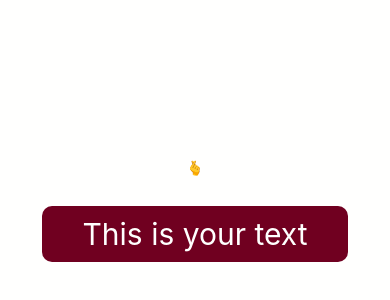
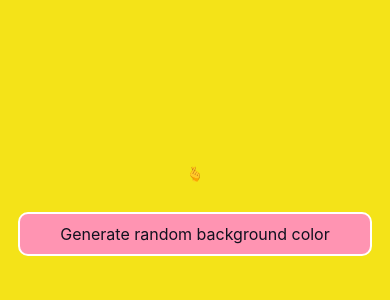
Before and after one commit to lucirs7/rn_learn-HelloProject, a React Native app: screen / in a window 390 px wide. Shown: the part 212-512 px from the top of the page. Built offline with nearby package versions, Linux system fonts and the light colour scheme.

Commit message:
Video #22. Changing background colour app.
App that has a button that changes background colour with a random generated colour.

```diff
--- a/App.tsx
+++ b/App.tsx
@@ -1,20 +1,30 @@
 import React, { useState } from "react";
-import { Text, View, StyleSheet, TextInput, Button, Alert, TouchableOpacity } from "react-native";
+import { Text, View, StyleSheet, Alert, TouchableOpacity } from "react-native";
 
 export default function App() {
-  const [myText, setMyText] = useState('This is your text');
+  //const [myText, setMyText] = useState('Generate random colour');
+
+  const generateRandomColour = (): string => {
+    const randomRed: Number = Math.floor((Math.random() * 256));
+    const randomGreen: Number = Math.floor((Math.random() * 256));
+    const randomBlue: Number = Math.floor((Math.random() * 256));
+
+    return `rgb(${randomRed}, ${randomGreen}, ${randomBlue})`;
+  };
+
+  const [randomColour, setRandomColour] = useState(generateRandomColour());
 
   const myButtonPressed = () => {
-    Alert.alert(`Text entered was:\n${myText}`)
+    Alert.alert('Text entered!');
   };
 
   return (
-    <View style={styles.container}>
+    <View style={{...styles.container, backgroundColor: randomColour}}>
       <Text>🫰</Text>
       <TouchableOpacity
-        onPress={myButtonPressed}
+        onPress={() => setRandomColour(generateRandomColour)}
         >
-          <Text style={styles.text}>{myText}</Text>
+          <Text style={styles.text}>Generate random background color</Text>
       </TouchableOpacity>
     </View>
   );
@@ -23,7 +33,7 @@ export default function App() {
 const styles = StyleSheet.create({
   container: {
     flex: 1,
-    backgroundColor: '#fffffe',
+    backgroundColor: '#fffff1',
     alignItems: 'center',
     justifyContent: 'center',
   },
@@ -39,12 +49,14 @@ const styles = StyleSheet.create({
   },
   text: {
     marginTop: 30,
-    fontSize: 30,
-    color: '#fffffe',
-    backgroundColor: '#700020',
+    fontSize: 16,
+    color: '#11111f',
+    backgroundColor: '#ff94b2',
     paddingVertical: 10,
     paddingHorizontal: 40,
     borderRadius: 10,
+    borderWidth: 2,
+    borderColor: '#fffffe',
   },
 });
 
```
